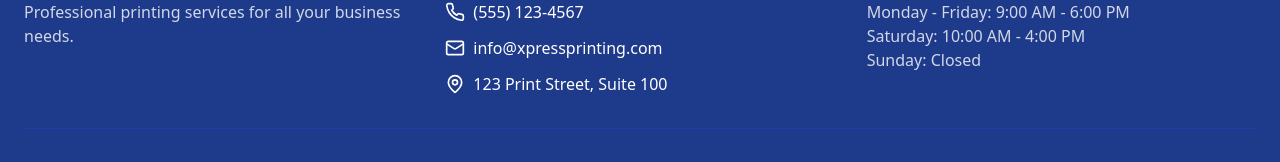
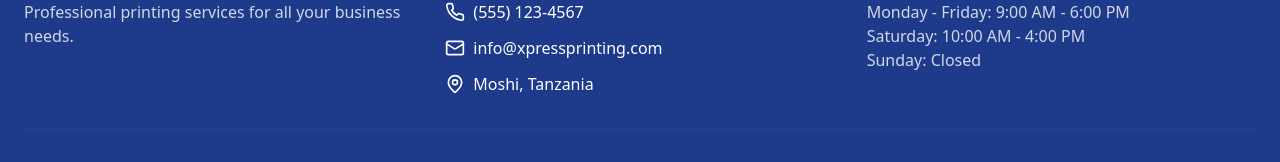
Before and after one commit to Homeboy20/xpress-printing-hub, a React (Vite) app: page / in a window 1280 px wide. Shown: the part 2176-2338 px from the top of the page. Built offline with nearby package versions, Linux system fonts and the light colour scheme.

Commit message:
Add company location information
Include the company's location as Moshi, Tanzania in the relevant sections of the application.
[skip gpt_engineer]

```diff
--- a/src/components/Footer.tsx
+++ b/src/components/Footer.tsx
@@ -24,7 +24,7 @@ export const Footer = () => {
               </div>
               <div className="flex items-center">
                 <MapPin className="w-5 h-5 mr-2" />
-                <span>123 Print Street, Suite 100</span>
+                <span>Moshi, Tanzania</span>
               </div>
             </div>
           </div>
```
